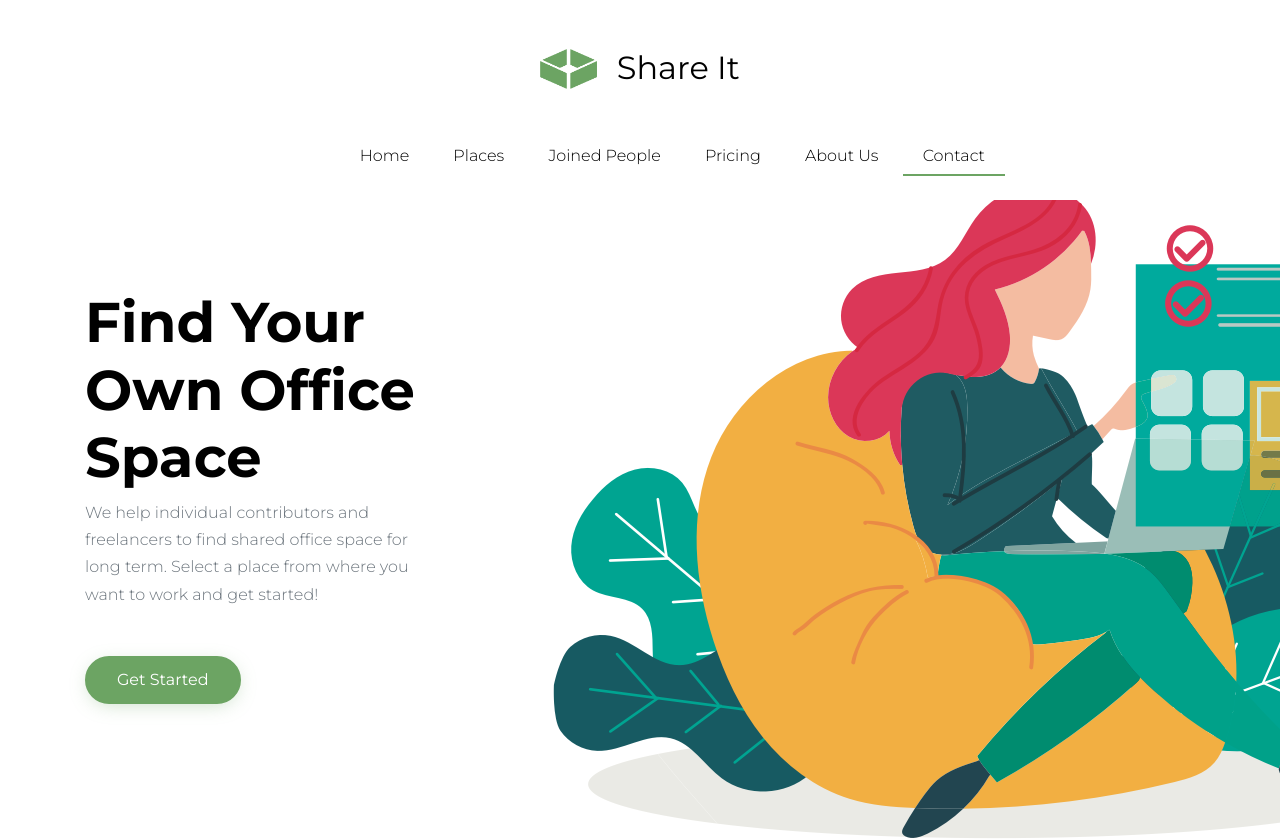
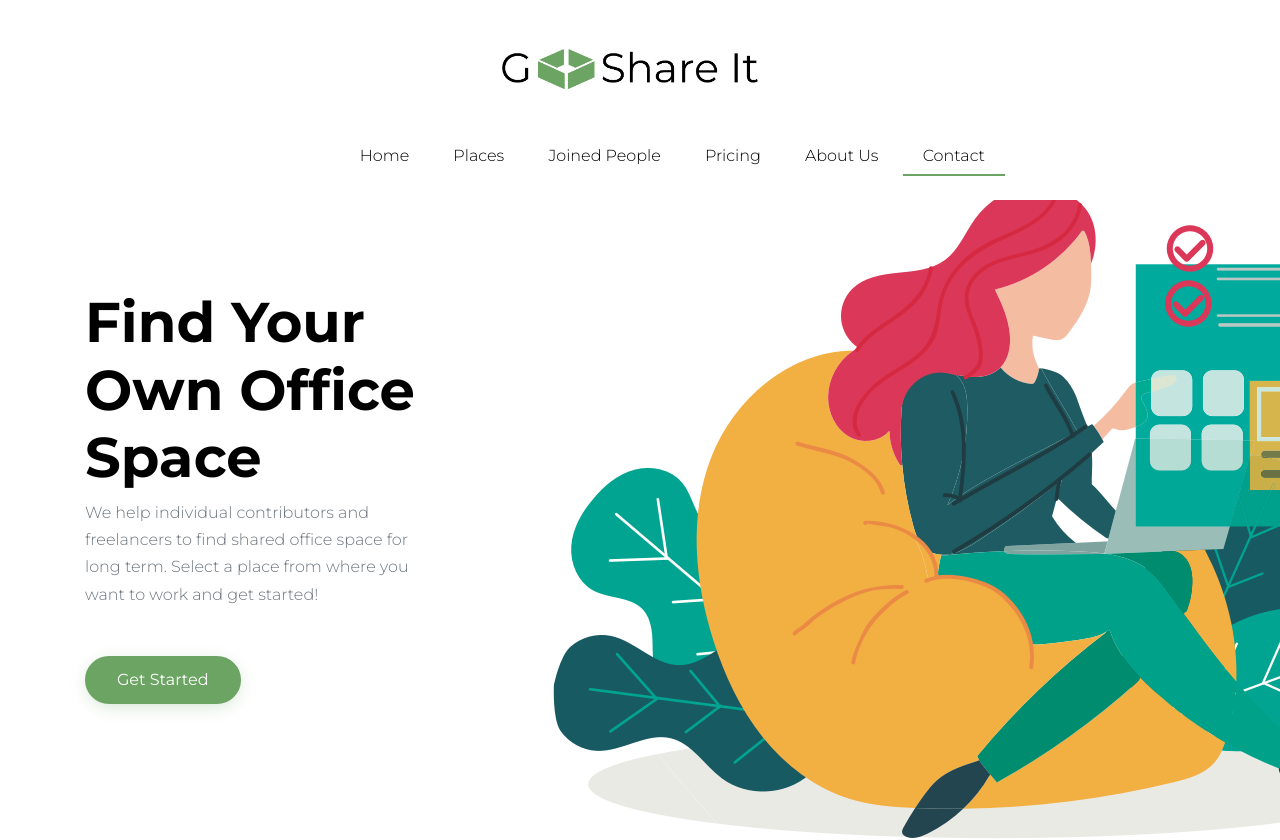
Before and after one commit to mikpetr/goshareit, a plain HTML site: page index.html in a window 1280 px wide. Shown: the top 840 px of the page. Drawn offline with Linux system fonts and the light colour scheme; files whose address does not match are found by name.

Commit message:
Updated logo, removed twitter icon

```diff
--- a/index.html
+++ b/index.html
@@ -1,7 +1,7 @@
 <!DOCTYPE html>
 <html lang="en">
   <head>
-    <title>Share It</title>
+    <title>Go Share It</title>
     <meta charset="utf-8">
     <meta name="viewport" content="width=device-width, initial-scale=1, shrink-to-fit=no">
 
@@ -43,7 +43,7 @@
     <div class="container d-none d-lg-block">
       <div class="row">
         <div class="col-12 text-center mb-4 mt-5">
-            <h1 class="mb-0 site-logo primary-logo"><a href="index.html" class="text-black h2 mb-0"><img src="./images/logo-icon.png">Share It</a></h1>
+            <h1 class="mb-0 site-logo primary-logo"><a href="index.html" class="text-black h2 mb-0"><img src="./images/full-logo-png.png"></a></h1>
           </div>
       </div>
     </div>
@@ -53,7 +53,7 @@
         <div class="row align-items-center">
 
           <div class="col-6 col-md-6 col-xl-2  d-block d-lg-none">
-            <h1 class="mb-0 site-logo"><a href="index.html" class="text-black h2 mb-0">Landerz<span class="text-primary">.</span> </a></h1>
+            <h1 class="mb-0 site-logo"><a href="index.html" class="text-black h2 mb-0"><img src="./images/full-logo-png.png"></a></h1>
           </div>
 
           <div class="col-12 col-md-10 main-menu">
@@ -405,7 +405,7 @@
           <div class="col-12">
             <p class="mb-0">
               <a href="#" class="p-3"><span class="icon-facebook"></span></a>
-              <a href="#" class="p-3"><span class="icon-twitter"></span></a>
+              <!-- <a href="#" class="p-3"><span class="icon-twitter"></span></a> -->
               <a href="#" class="p-3"><span class="icon-instagram"></span></a>
             </p>
           </div>
--- a/scss/_site-blocks.scss
+++ b/scss/_site-blocks.scss
@@ -1476,7 +1476,7 @@
 
 .site-logo {
 	@include media-breakpoint-down(md) {
-		top: 0;
+        top: 0;
 	}
 }
 .main-menu {
--- a/scss/_site-navbar.scss
+++ b/scss/_site-navbar.scss
@@ -25,6 +25,10 @@
 		position: relative;
 		left: 0;
         top: -5px;
+
+        img {
+            width: 100%;
+        }
 	}
 
 	.site-navigation {
```
Also changed, not shown: css/style.css, images/full-logo-png.png (added), 1 other file.
